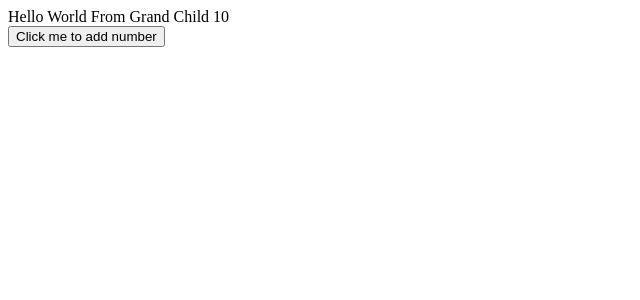
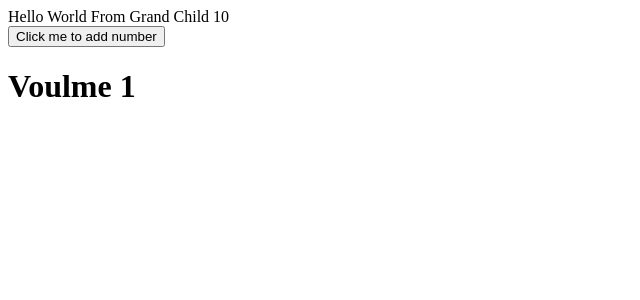
Before and after one commit to Ahsan2001/Bootcamp-Class-5, a React (Create React App) app: page / in a window 1280 px wide. Shown: the top 300 px of the page, without its empty margins (0-640 px from the left). Built offline with nearby package versions, Linux system fonts and the light colour scheme.

Commit message:
update file

```diff
--- a/src/App.js
+++ b/src/App.js
@@ -9,6 +9,7 @@ let [number, setNumber] = useState(10)
      <div>
       <Parent myProps={number}/>
       <button onClick={ () => {setNumber(++number)}}>Click me to add number</button>
+      <h1>Voulme 1</h1>
      </div>
   );
 }
```
